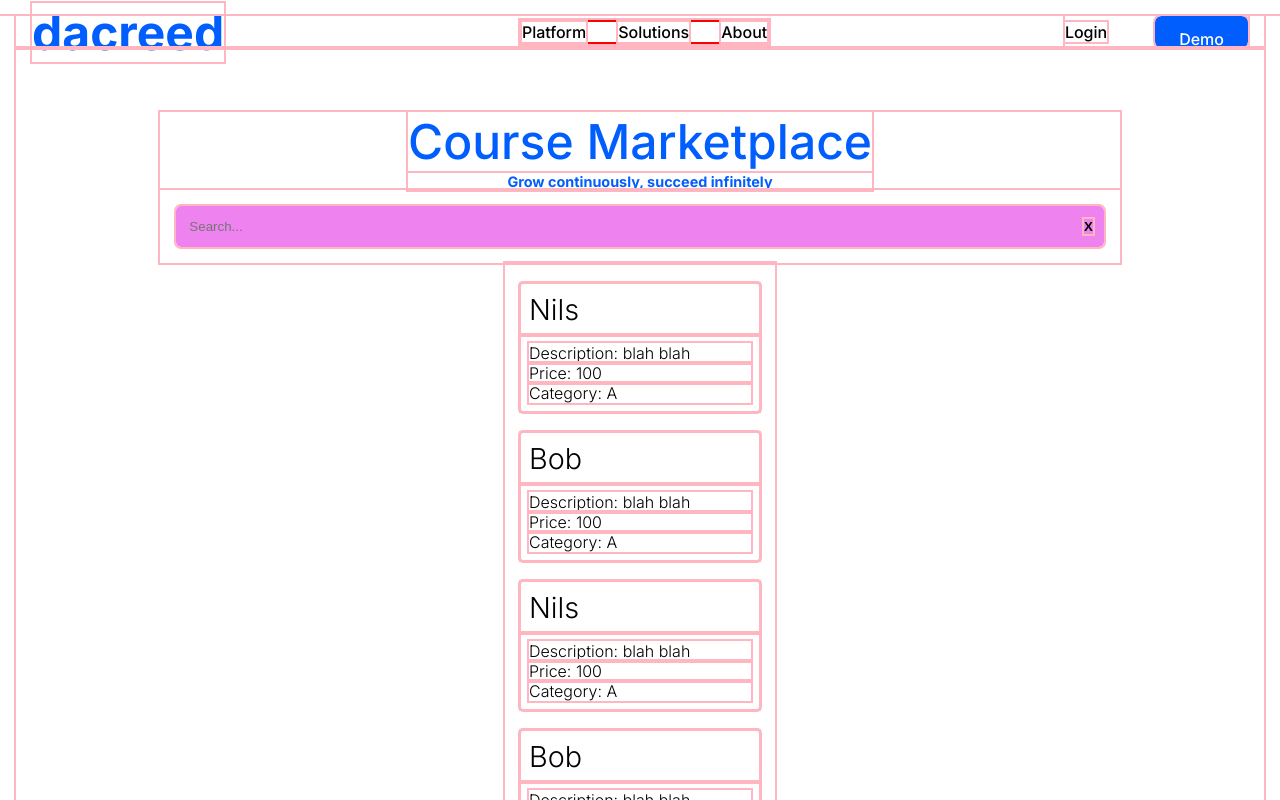
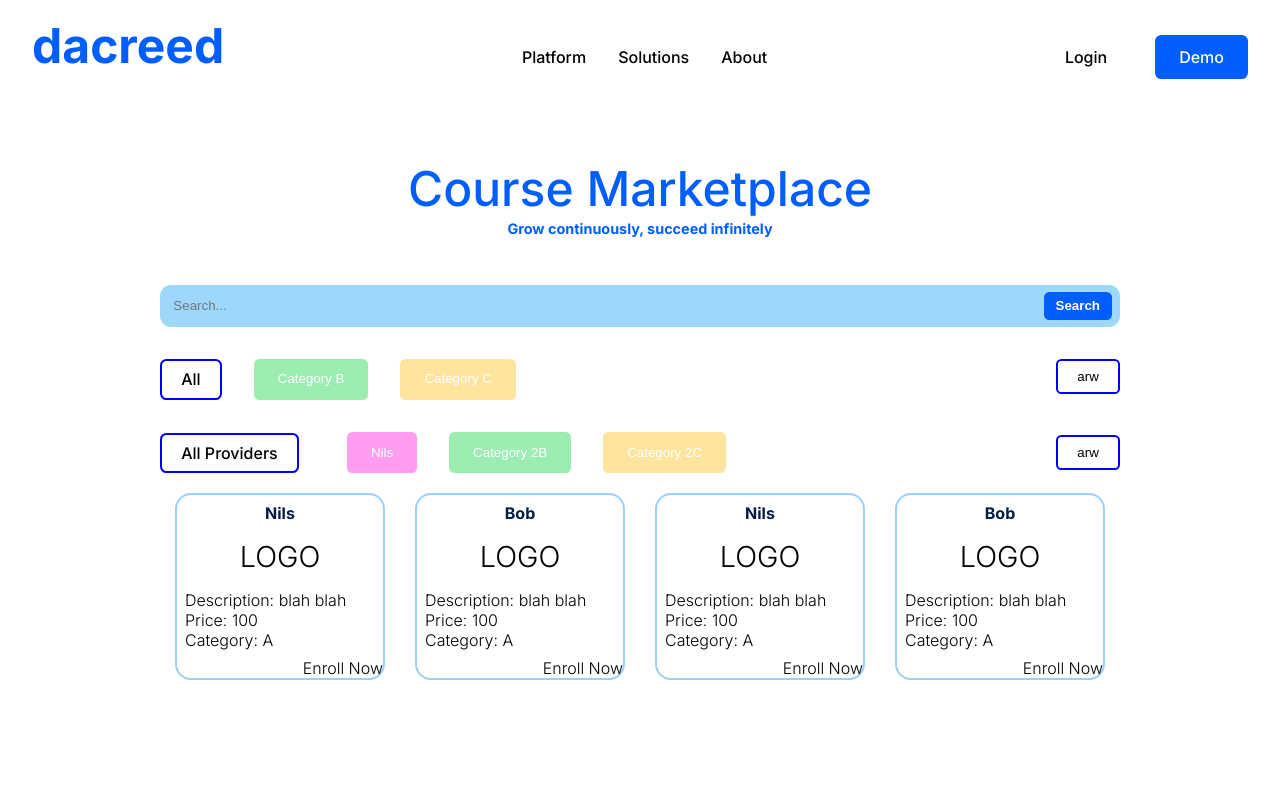
Before and after one commit to nils-thevenard/Marketplace, a Next.js app: page / in a window 1280 px wide. Both pictures are taken after a click on the button "Category A". Shown: the top 800 px of the page. Built offline with nearby package versions, Linux system fonts and the light colour scheme.

Commit message:
working active button

```diff
--- a/src/app/globals.scss
+++ b/src/app/globals.scss
@@ -17,13 +17,9 @@ a {
   text-decoration: none;
 }
 
-* {
-  outline: 2px solid lightpink;
-  &:hover {
-    outline: 4px solid red;
-  }
-}
-
-H1{
-  FONT-SIZE: 20PX
-}
+// * {
+//   outline: 2px solid lightpink;
+//   &:hover {
+//     outline: 4px solid red;
+//   }
+// }
--- a/src/app/marketplace/layout/layout.module.scss
+++ b/src/app/marketplace/layout/layout.module.scss
@@ -1,9 +1,9 @@
 .header{
     display: flex;
     justify-content: space-between;
-    align-items: center;
-    padding: 1rem;
-    height: 2rem;;
+    align-items: baseline;
+    padding: 0rem 1rem 1rem 1rem;
+
 
     .logo{
         color:  rgb(0, 94, 255);
@@ -14,7 +14,6 @@
         display: flex;
         gap: 2em;
         font-weight:500;
-        border: 2px solid red;
         div{
             font-size: 1rem;
         }
@@ -39,8 +38,8 @@
             font-size: 1rem;
             font-weight:500;
             height: 1rem;
-            padding: .8rem 1.5rem 1.2rem 1.5rem ;
-            margin: 0px;
+            padding: .8rem 1.5rem 2rem 1.5rem ;
+
 
 
         }
--- a/src/app/marketplace/marketplacePage.module.scss
+++ b/src/app/marketplace/marketplacePage.module.scss
@@ -4,9 +4,13 @@
   margin: 1rem;
   min-height: 100vh;
 
-  filteredCards{
+
+
+
+  .filteredCards{
     display: flex;
-    align-items: center;
+justify-content: center;
+width: 100%;
 
 
   }
--- a/src/app/marketplace/marketplacePage.tsx
+++ b/src/app/marketplace/marketplacePage.tsx
@@ -2,13 +2,17 @@ import React from "react";
 import FilteredCards from "./search/filteredCards";
 import Header from "./layout/header";
 import styles from "./marketplacePage.module.scss";
+import MainComponent from "./search/newComponent";
 
 export default function MainPage() {
   return (
     <div className={styles.main}>
       <Header />
-      <div className={styles.filteredCards}></div>
-      <FilteredCards />
+      <div className={styles.filteredCards}>
+        <FilteredCards />
+      </div>
+
+      {/* <MainComponent /> */}
     </div>
   );
 }
--- a/src/app/marketplace/search/courseCard.module.scss
+++ b/src/app/marketplace/search/courseCard.module.scss
@@ -1,70 +1,20 @@
-.filters{
+
+.courseCardsContainer{
+    width: 100%;
     display: flex;
-    flex-direction: column;
-align-items: center;}
 
 
 
-.SearchFilters {
-    display: flex;
-   flex-direction: column;
-    width: 75vw;
-    align-items: center;
-    margin-top: 4rem;
-
-
-    .pageHeading{
-        color:  rgb(0, 94, 255);
-
-
-    }
-    h1{
-        font-size: 3rem;
-        font-weight: 500;
-        margin-bottom: 0px;
-    }
-
-    h2{
-        font-size: .9rem;
-        display: flex;
-        justify-content: center;
-        margin-top: .1rem;
-    }
 
 }
-
-    .searchBarParent{
-        padding: 1rem;
-        width: 100%;
-
-        input{
-            padding: 1em;
-            border: none;
-            width: 100%;
-            border-radius: 5px;
-            font-style: inherit;
-            color: inherit;
-            background-color: violet;
-
-        }
-
-        button{
-            padding: 0;
-            border: none;
-            font-weight: 700;
-            background-color: transparent;
-            margin-left: -20px;
-        }
-    }
-
 
 .card{
     font-weight: 300;
     margin: 20px 15px;
     border-radius: 3px;
     &:hover{ box-shadow: 0 0 5px #b7b7b7;}
-    background-color: #fff;
-    border: 1px solid #ccc;
+    border: 2px solid #9bcffd;
+    border-radius: 1rem;
 
     width: 15rem;
     .cardHeading{
@@ -73,4 +23,45 @@ align-items: center;}
     .content  {
         padding:.5rem;
     }
+
+    .cardHeading{
+        width: 100%;
+        display: flex ;
+        flex-direction: column;
+        align-items: center;
+        gap: 1rem;
+
+            .title{
+        font-size: 1rem;
+        font-weight: 700;
+        color: rgb(0, 30, 74);
+            }
+
+    }
+
+   .buttonParent{
+    display: flex;
+    justify-content: flex-end;
+
+
+    button{
+
+        display: flex;
+        justify-content: end;
+        background-color: rgb(0, 94, 255);
+        border-radius: .4em;
+        color: white;
+        height: .5rem;
+        font-weight: 500;
+        padding: .5rem 1rem 1.4rem 1rem ;
+        border: none;
+        margin: .2rem;
+        margin-right: .5rem;
+        &:hover{ box-shadow: 0 0 10px #b7b7b7;}
+
+    }
+
+   }
+
+
 }
--- a/src/app/marketplace/search/courseCards.tsx
+++ b/src/app/marketplace/search/courseCards.tsx
@@ -1,19 +1,49 @@
+import { useState } from "react";
 import styles from "./courseCard.module.scss";
 import { Course } from "./data";
+// update logo to import corresponding logo
+//_______________________________
+// the on click function works by storing a function within the Brackets after set is expanded.
+// the function simply takes the isExpanded and returns it as the opposite with the ! symbol.
+// the reason i haven't had to write return {!isExpanded} is because we are only doing one operation
+// and so the return is assumed
+//_______________________________
 
 //mapping out the array of objects and displaying as JSX
+
+const CourseCard: React.FC<{ course: Course }> = ({ course }) => {
+  const [isExpanded, setIsExpanded] = useState<boolean>(false);
+
+  return (
+    <div
+      onClick={() => setIsExpanded((isExpanded) => !isExpanded)}
+      className={styles.card}
+      key={course.id}
+    >
+      <div className={styles.cardHeading}>
+        <div className={styles.title}>{course.name}</div>
+        <div className={styles.logo}> LOGO</div>
+      </div>
+      <div className={styles.content}>
+        <div>Description: {course.description}</div>
+        <div>Price: {course.price}</div>
+        <div>Category: {course.category}</div>
+      </div>
+
+      <div className={styles.buttonParent}>
+        <div>Enroll Now</div>
+
+        {isExpanded && <div>hello</div>}
+      </div>
+    </div>
+  );
+};
+
 const CourseCards: React.FC<{ data: Course[] }> = ({ data }) => {
   return (
-    <div className={styles.CourseCards}>
-      {data.map((data) => (
-        <div className={styles.card} key={data.id}>
-          <div className={styles.cardHeading}>{data.name}</div>
-          <div className={styles.content}>
-            <div>Description: {data.description}</div>
-            <div>Price: {data.price}</div>
-            <div>Category: {data.category}</div>
-          </div>
-        </div>
+    <div className={styles.courseCardsContainer}>
+      {data.map((course) => (
+        <CourseCard course={course} key={course.id} />
       ))}
     </div>
   );
--- a/src/app/marketplace/search/filteredCards.tsx
+++ b/src/app/marketplace/search/filteredCards.tsx
@@ -4,22 +4,58 @@ import React from "react";
 import { useState } from "react";
 import CourseCards from "./courseCards";
 import DATA, { Category, Course } from "./data";
-import styles from "./courseCard.module.scss";
+import styles from "./filters.module.scss";
 
-export default function FilteredCards() {
+const FilteredCards: React.FC = () => {
   // I could set use state as just a string but by importing Category and declaring it as the type i have the type safety of only being able to use the sect category's
   const [category, setCategory] = useState<Category | "">("");
+  const [company, setCompany] = useState<string | "">("");
+  const [style, setStyle] = useState("light");
+
+  const changeStyle = () => {
+    if (style !== "light") {
+      setStyle("light");
+    } else {
+      setStyle("dark");
+    }
+    console.log("you just clicked");
+  };
 
   // filtering the array depending on the value of letter
+  // need to improve filter logic to alow
   const filteredData: Course[] = DATA.filter((course) => {
+    if (category != "") {
       return course.category === category;
+    } else {
+      return course.name === company;
+    }
   });
+
+  const handleCategory = (category: "A" | "B" | "C") => {
+    setCategory((prevState) => {
+      if (prevState === category) {
+        return "";
+      } else {
+        return category;
+      }
+    });
+  };
+
+  const handleName = (company: "Nils") => {
+    setCompany((prevState) => {
+      if (prevState === "") {
+        return company;
+      } else {
+        return "";
+      }
+    });
+  };
 
   //mapping out the array of objects and displaying as JSX
   const SearchCards: React.FC = () => {
     const [searchText, setSearchText] = useState<string>("");
     return (
-      <div className={styles.SearchFilters}>
+      <div className={styles.searchFilters}>
         <div className={styles.pageHeading}>
           {searchText == "" && <h1>Course Marketplace</h1>}
           {searchText == "" && <h2>Grow continuously, succeed infinitely</h2>}
@@ -34,7 +70,7 @@ export default function FilteredCards() {
               setSearchText(e.target.value);
             }}
           />
-          <button onClick={() => setSearchText("")}>X</button>
+          <button onClick={() => setSearchText("")}>Search</button>
         </form>
       </div>
     );
@@ -43,35 +79,84 @@ export default function FilteredCards() {
   return (
     <div className={styles.filters}>
       <SearchCards />
-      <CourseCards data={filteredData} />
+      <div className={styles.CategoryButtonParent}>
+        <div className={styles.All}>All</div>
+        {category !== "A" && (
           <button
-        onClick={() => {
-          setCategory("A");
+            className={styles.buttonA}
+            onClick={(event) => {
+              handleCategory("A");
+              if (event.currentTarget.style.backgroundColor) {
+                event.currentTarget.style.backgroundColor = "black";
+              } else {
+                event.currentTarget.style.backgroundColor = "salmon";
+              }
             }}
           >
             Category A
           </button>
+        )}
+
         <button
+          className={`${styles.buttonB} ${category === "B" && styles.active}`}
           onClick={() => {
-          setCategory("B");
+            handleCategory("B");
           }}
         >
           Category B
         </button>
+
         <button
+          className={styles.buttonC}
           onClick={() => {
-          setCategory("C");
+            handleCategory("C");
           }}
         >
           Category C
         </button>
+        <button className={styles.arrow}> arw</button>
+      </div>
+      {/*______________________________________________________ */}
+
+      <div className={styles.CompanyButtonParent}>
+        <div className={styles.AllProviders}>All Providers</div>
         <button
+          className={styles.buttonA}
+          onClick={() => {
+            handleName("Nils");
+          }}
+        >
+          Nils
+        </button>
+        <button
+          className={styles.buttonB}
+          onClick={() => {
+            handleCategory("B");
+          }}
+        >
+          Category 2B
+        </button>
+        <button
+          className={styles.buttonC}
+          onClick={() => {
+            handleCategory("C");
+          }}
+        >
+          Category 2C
+        </button>
+        <button className={styles.arrow}> arw </button>
+        {/* <button
           onClick={() => {
             setCategory("");
           }}
         >
           Clear
-      </button>
+        </button> */}
+      </div>
+
+      <CourseCards data={filteredData} />
     </div>
   );
-}
+};
+
+export default FilteredCards;
--- /dev/null
+++ b/src/app/marketplace/search/filters.module.scss
@@ -0,0 +1,244 @@
+.filters{
+    display: flex;
+    flex-direction: column;
+align-items: center;
+width: 75vw;
+
+
+.CategoryButtonParent{
+
+    display: flex;
+     width: 75vw;
+    justify-content: flex-start;
+    gap: 2rem;
+    margin-top: 2rem;
+    position: relative;
+
+    .All{
+        //this element did not work when just selecting as h1?
+        border-radius: .4em;
+        border: .15rem blue solid ;
+        font-weight: 500;
+        padding: .5rem 1.2rem .5rem 1.2rem ;
+
+
+    }
+    .buttonActive{
+        border: 30px red solid;
+    }
+
+
+    .buttonA{
+        background-color: rgb(255, 158, 240);
+        border-radius: .4em;
+        color: white;
+        height: 1rem;
+        font-weight: 500;
+        padding: .8rem 1.5rem 1.8rem 1.5rem ;
+        border: none;
+        margin-left: 1rem;
+
+    }
+
+
+    .buttonB{
+        background-color: rgb(156, 237, 178);
+        border-radius: .4em;
+        color: white;
+        height: 1rem;
+        font-weight: 500;
+        padding: .8rem 1.5rem 1.8rem 1.5rem ;
+        border: none;
+
+        &.active{
+            background-color: red;
+        }
+
+    }
+
+
+
+    .buttonC{
+        background-color: rgb(255, 228, 158);
+        border-radius: .4em;
+        color: white;
+        height: 1rem;
+        font-weight: 500;
+        padding: .8rem 1.5rem 1.8rem 1.5rem ;
+        border: none;
+
+    }
+
+    .arrow{
+        border-radius: .4em;
+        border: .15rem blue solid ;
+        font-weight: 500;
+        padding: .5rem 1.2rem .5rem 1.2rem ;
+        background-color: transparent;
+        position: absolute;
+        right: 0;
+
+    }
+
+    .active{
+        background-color: red;
+    }
+
+
+
+}
+.CompanyButtonParent{
+
+    display: flex;
+     width: 100%;
+    justify-content: flex-start;
+    gap: 2rem;
+    align-items: center;
+    margin-top: 2rem;
+    position: relative;
+
+
+    .AllProviders{
+        //this element did not work when just selecting as h1?
+        border-radius: .4em;
+        border: .15rem blue solid ;
+        font-weight: 500;
+        padding: .5rem 1.2rem .5rem 1.2rem ;
+
+
+    }
+
+
+
+    .buttonA{
+        background-color: rgb(255, 158, 240);
+        border-radius: .4em;
+        color: white;
+
+        font-weight: 500;
+        padding: .8rem 1.5rem .8rem 1.5rem ;
+
+        border: none;
+        margin-left: 1rem;
+
+    }
+
+    .buttonB{
+        background-color: rgb(156, 237, 178);
+        border-radius: .4em;
+        color: white;
+
+        font-weight: 500;
+        padding: .8rem 1.5rem .8rem 1.5rem ;
+        border: none;
+
+    }
+
+    .buttonC{
+        background-color: rgb(255, 228, 158);
+        border-radius: .4em;
+        color: white;
+        font-weight: 500;
+        padding: .8rem 1.5rem .8rem 1.5rem ;
+        border: none;
+
+    }
+
+    .arrow{
+        border-radius: .4em;
+        border: .15rem blue solid ;
+        font-weight: 500;
+        padding: .5rem 1.2rem .5rem 1.2rem ;
+        background-color: transparent;
+        position: absolute;
+        right: 0;
+
+    }
+
+
+
+}
+
+
+
+
+}
+
+
+
+
+.searchFilters {
+    display: flex;
+   flex-direction: column;
+    width: 75vw;
+    align-items: center;
+    margin-top: 4rem;
+
+
+    .pageHeading{
+        color:  rgb(0, 94, 255);
+
+    }
+
+    h1{
+        font-size: 3rem;
+        font-weight: 500;
+        margin-bottom: 0px;
+    }
+
+    h2{
+        font-size: .9rem;
+        display: flex;
+        justify-content: center;
+        margin-top: .1rem;
+    }
+
+
+    .searchBarParent{
+        margin-top: 3rem;
+
+        width: 100%;
+        position: relative;
+        display: flex;
+        align-items: center;
+        justify-content: end;
+
+        input{
+            padding: 1em;
+            border: none;
+            width: 100%;
+            border-radius: .7rem;
+            font-style: inherit;
+            color: inherit;
+            background-color: rgb(157, 215, 252);
+            &:focus {
+                outline: none;}
+
+
+
+        }
+
+        button{
+
+            border: none;
+            border-radius: .4em;
+            background-color: transparent;
+            // margin-top: 10px;
+            margin-right: .5rem;
+            padding: .4rem .75rem .4rem .75rem ;
+            background-color: rgb(0, 94, 255);
+            // height: 1rem;
+        font-weight: 600;
+        position: absolute;
+            color: white;
+
+
+
+
+        }
+    }
+
+
+
+
+}
--- /dev/null
+++ b/src/app/marketplace/search/newComponent.js
@@ -0,0 +1,36 @@
+import React from "react";
+
+export function newComponent() {
+  return <div>newComponent</div>;
+}
+
+const ComponentProps = (props) => {
+  return (
+    <div>
+      <div>{props.name}</div>
+
+      <div>{props.type}</div>
+    </div>
+  );
+};
+
+const ComponentParams = ({ name, type }) => {
+  return (
+    <div>
+      <div>{name}</div>
+
+      <div>{type}</div>
+    </div>
+  );
+};
+
+export const MainComponent = () => {
+  return (
+    <div>
+      <ComponentProps name="toby" type="dog" />
+      <ComponentParams name={"meowy"} type={"cat"} />
+    </div>
+  );
+};
+
+export default MainComponent;
```
Lines whose indentation alone changed are shown as unchanged.
